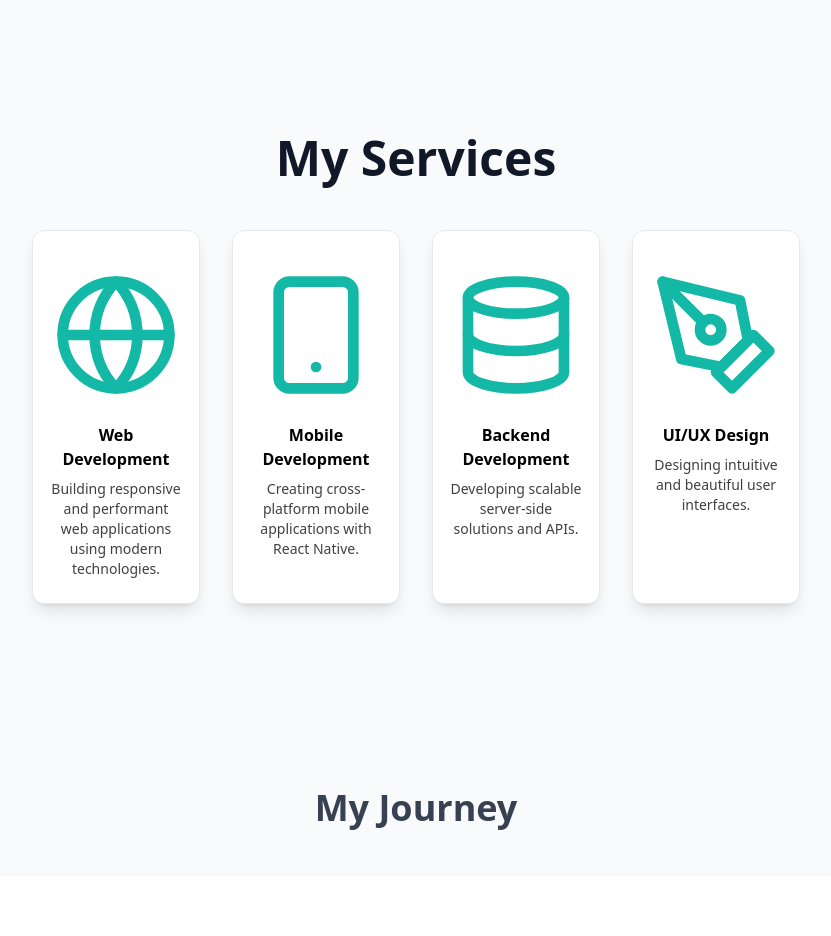
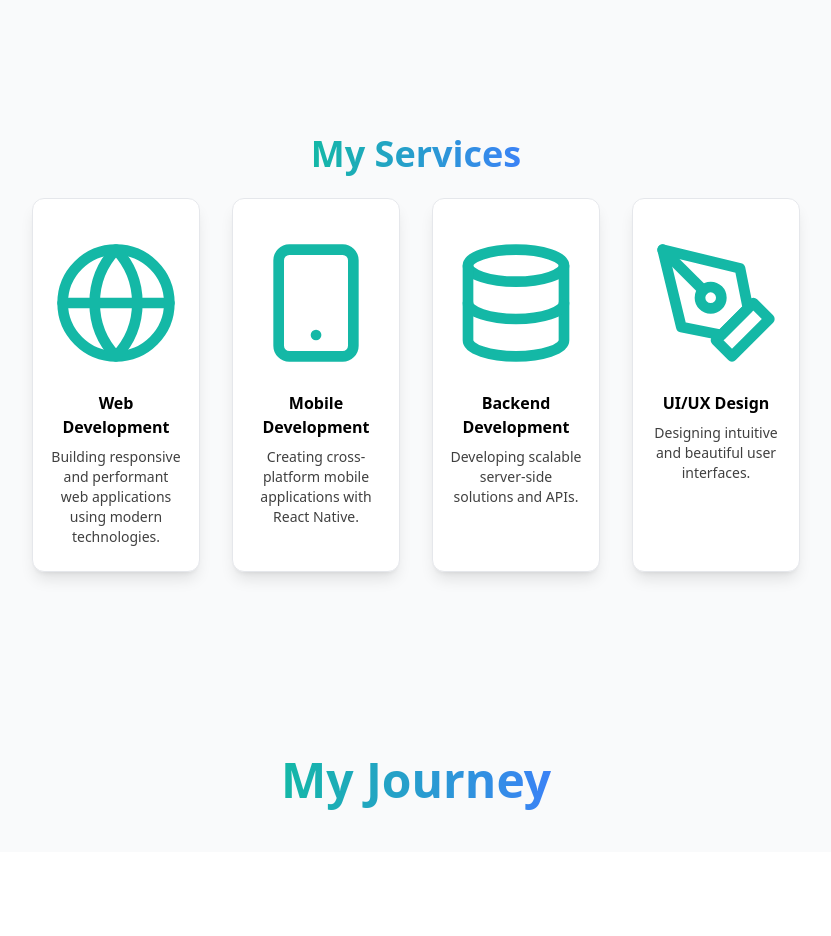
Before and after one commit to PathumRathnayaka/Portfolio_React, a React (Vite) app: page / in a window 1280 px wide. Shown: the part 1680-2616 px from the top of the page, without its empty margins (224-1055 px from the left). Built offline with nearby package versions, Linux system fonts and the light colour scheme.

Commit message:
fixed error

```diff
--- a/src/components/Articles.tsx
+++ b/src/components/Articles.tsx
@@ -66,13 +66,11 @@ export default function ContentTabs() {
   return (
     <section id="articles" className="py-20 bg-gray-50 dark:bg-[#092537]">
       <div className="container mx-auto px-4">
-        <h2 className="text-3xl md:text-4xl font-bold text-center mb-8 text-gray-900 dark:text-white group relative">
-          <span className="relative z-10 bg-gradient-to-r from-teal-500 to-blue-500 bg-clip-text text-transparent hover:from-teal-600 hover:to-blue-600 transition-all duration-300">
-            My Content
-          </span>
-          <span className="absolute top-0 left-0 w-full h-1 bg-gradient-to-r from-teal-500/0 via-teal-500/50 to-teal-500/0 opacity-0 group-hover:opacity-100 transition-opacity duration-300"/>
-          <span className="absolute bottom-0 left-0 w-full h-1 bg-gradient-to-r from-teal-500/0 via-teal-500/50 to-teal-500/0 opacity-0 group-hover:opacity-100 transition-opacity duration-300"/>
-        </h2>
+      <h2 className="text-3xl md:text-4xl font-bold text-center mb-8 text-gray-900 dark:text-white">
+  <span className="relative z-10 bg-gradient-to-r from-teal-500 to-blue-500 bg-clip-text text-transparent hover:from-teal-600 hover:to-blue-600 transition-all duration-300">
+    My Content
+  </span>
+</h2>
 
         {/* Tab Navigation */}
         <div className="flex justify-center mb-12">
--- a/src/components/Projects.tsx
+++ b/src/components/Projects.tsx
@@ -45,13 +45,11 @@ export default function Projects() {
   whileInView={{ opacity: 1, y: 0 }}
   viewport={{ once: true }}
   transition={{ duration: 0.5 }}
-                    className="text-3xl md:text-4xl font-bold text-center mb-6 text-gray-900 dark:text-white group relative"
+  className="text-3xl md:text-4xl font-bold text-center mb-6 text-gray-900 dark:text-white"
 >
   <span className="relative z-10 bg-gradient-to-r from-teal-500 to-blue-500 bg-clip-text text-transparent hover:from-teal-600 hover:to-blue-600 transition-all duration-300">
     Featured Projects
   </span>
-                    <span className="absolute top-0 left-0 w-full h-1 bg-gradient-to-r from-teal-500/0 via-teal-500/50 to-teal-500/0 opacity-0 group-hover:opacity-100 transition-opacity duration-300" />
-                    <span className="absolute bottom-0 left-0 w-full h-1 bg-gradient-to-r from-teal-500/0 via-teal-500/50 to-teal-500/0 opacity-0 group-hover:opacity-100 transition-opacity duration-300" />
 </motion.h2>
 
                 {/* Project Cards */}
--- a/src/components/RoadMap.tsx
+++ b/src/components/RoadMap.tsx
@@ -217,7 +217,11 @@ const RoadMap = () => {
   return (
     <section id='roadmap' className='py-20 bg-gray-50 dark:bg-[#092537]'>
       <div className='container mx-auto px-4'>
-        <h2 className='text-4xl font-semibold text-center mb-12 text-gray-700 dark:text-gray-300'>My Journey</h2>
+      <h2 className="mb-12 text-center text-2xl font-bold text-gray-900 dark:text-gray-200 sm:text-5xl">
+      <span className="relative z-10 bg-gradient-to-r from-teal-500 to-blue-500 bg-clip-text text-transparent hover:from-teal-600 hover:to-blue-600 transition-all duration-300">
+        My Journey
+      </span>
+    </h2>
         <div className='max-w-5xl mx-auto'>
           <div className="relative w-full overflow-clip">
             <Timeline data={timelineData} />
--- a/src/components/Services.tsx
+++ b/src/components/Services.tsx
@@ -46,9 +46,11 @@ const cardVariants = {
 export default function Services() {
   return (
     <div id="services" className="mx-auto mt-24 mb-20 max-w-6xl text-center p-6 bg-gray-50 dark:bg-[#092537]">
-      <h2 className="mb-12 text-center text-4xl font-extrabold text-gray-900 dark:text-gray-200 sm:text-5xl">
-        My Services
-      </h2>
+      <h2 className="text-3xl md:text-4xl font-bold text-center mb-6 text-gray-900 dark:text-white group relative">
+  <span className="relative z-10 bg-gradient-to-r from-teal-500 to-blue-500 bg-clip-text text-transparent hover:from-teal-600 hover:to-blue-600 transition-all duration-300">
+    My Services
+  </span>
+</h2>
       <motion.div
         variants={containerVariants}
         initial="hidden"
```
Lines whose indentation alone changed are shown as unchanged.
